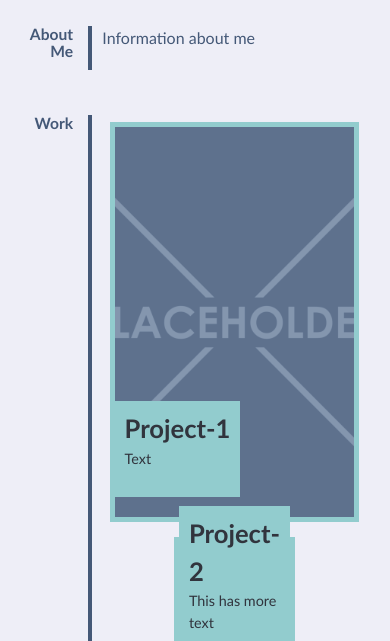
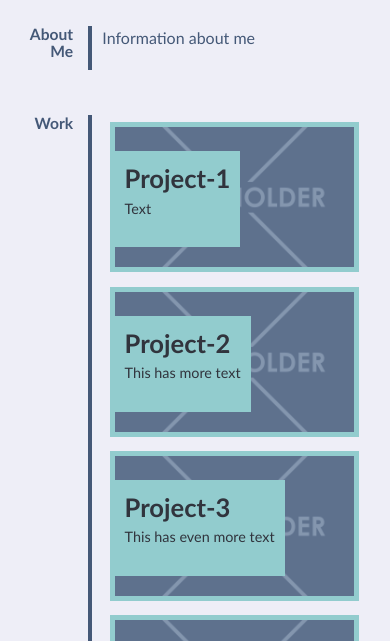
Before and after one commit to Runnerrupert/Challenge-2, a plain HTML site: page index.html in a window 390 px wide. Shown: the part 425-1066 px from the top of the page. Drawn offline with Linux system fonts and the light colour scheme.

Commit message:
fix bug in viewport, add @media

```diff
--- a/assets/css/style.css
+++ b/assets/css/style.css
@@ -264,4 +264,20 @@ and change the png to whatever it is. */
 
 /* TODO: add media query for a max-width of 980px */
 
+/* @media screen and (max-width: 980px) {
+  main {
+    color: red;
+  }
+} */
+
 /* TODO: add media query for a max-width of 768px */
+
+@media screen and (max-width: 768px) {
+  .flex-container {
+    flex-direction: column;
+  }
+  .flex-item:first-child {
+    min-height: 150px;
+    max-height: 150px;
+  }
+}
--- a/index.html
+++ b/index.html
@@ -4,7 +4,7 @@
 <head>
  <title>Camerons' Portfolio</title>
  <meta charset="UTF-8"/>
- <meta name="viewport"/>
+ <meta name="viewport" content="width=device-width", initial-scale="1"/>
  <link rel="stylesheet" type="text/css" href="./assets/css/style.css"/>
 </head>
 
```
